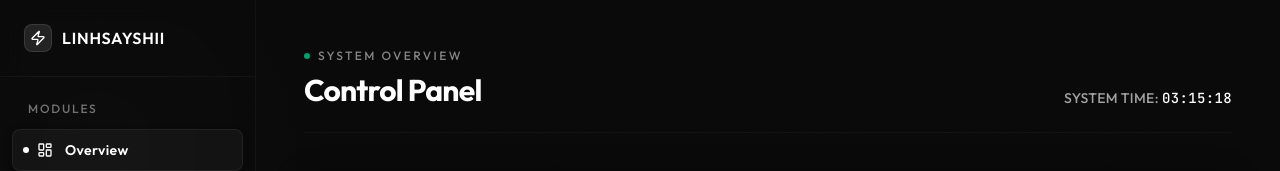
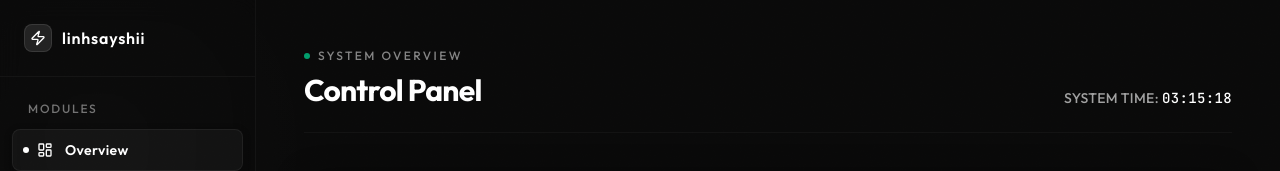
Before and after one commit to linhsayshii/linhsayshii-tools, a React (Vite) app in the folder frontend/: page / in a window 1280 px wide. Shown: the top 171 px of the page. Built offline with nearby package versions, Linux system fonts and the light colour scheme; no server answers.

Commit message:
style: change brand name to all lowercase

```diff
--- a/frontend/src/components/Layout.jsx
+++ b/frontend/src/components/Layout.jsx
@@ -29,7 +29,7 @@ const Layout = ({ children }) => {
                         <div className="h-7 w-7 rounded-lg bg-white/10 flex items-center justify-center border border-white/10">
                             <Zap className="h-4 w-4 text-white" />
                         </div>
-                        <span className="text-base font-semibold tracking-wider text-white uppercase">linhsayshii</span>
+                        <span className="text-base font-semibold tracking-wider text-white">linhsayshii</span>
                     </div>
                 </div>
             </header>
--- a/frontend/src/components/Sidebar.jsx
+++ b/frontend/src/components/Sidebar.jsx
@@ -24,7 +24,7 @@ const Sidebar = ({ isMobile = false, onClose }) => {
                     <div className="h-7 w-7 rounded-lg bg-white/10 flex items-center justify-center border border-white/10">
                         <Zap className="h-4 w-4 text-white" />
                     </div>
-                    <span className="text-base font-semibold tracking-wider text-white uppercase">linhsayshii</span>
+                    <span className="text-base font-semibold tracking-wider text-white">linhsayshii</span>
                 </div>
                 {isMobile && (
                     <button
```
